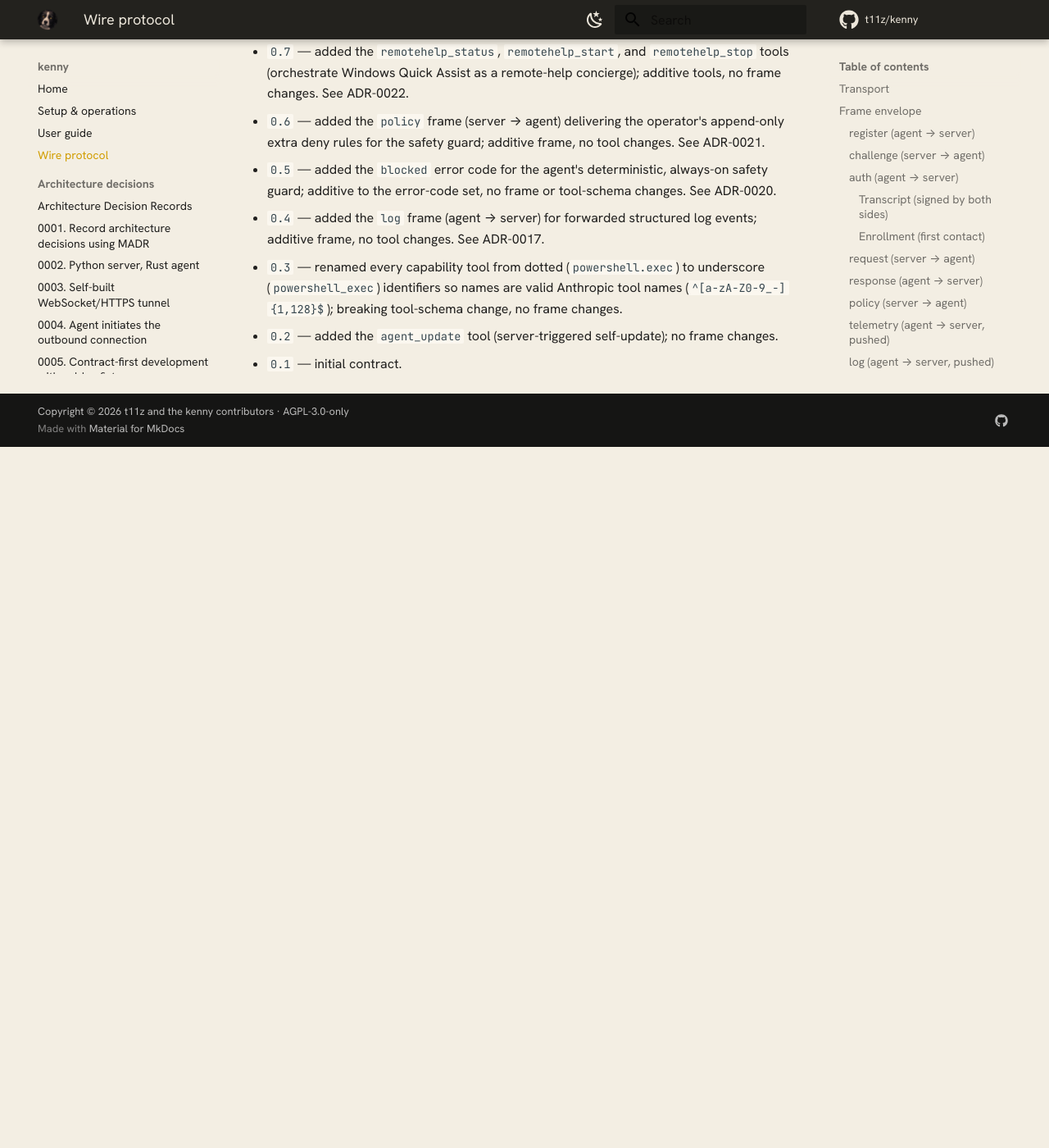
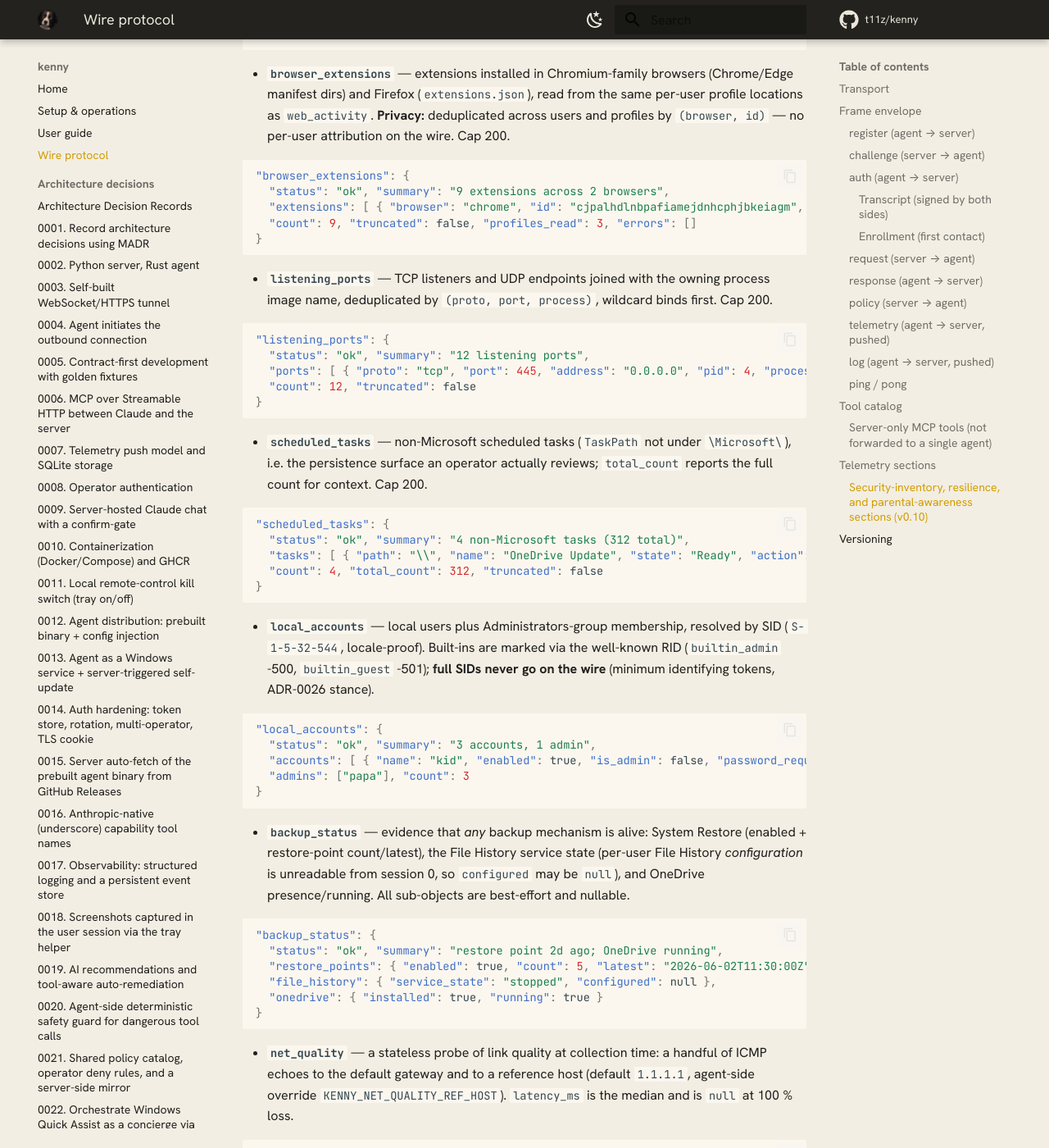
Before and after one commit to nullthrone/kenny, an MkDocs documentation site: the page built from docs/protocol.md, in a window 1280 px wide and 1400 px high, scrolled down 12162 px. Shown: the whole window at 82% size. Built offline with MkDocs 1.6.1 and Material for MkDocs 9.7.7, drawn with Linux system fonts in a browser that asks for light colours; comment, search, counter and statistics services are not loaded; before the commit the page ends 12707 px from its top, so only the background shows below that; some of the changed text lies outside the part shown.

Commit message:
Add contract and server side for 8 new telemetry sections
Contract-first half of the v0.10 section batch (ADR-0031, ADR-0032):
installed_software, browser_extensions, listening_ports, scheduled_tasks,
local_accounts, backup_status, net_quality, screen_time documented in
docs/protocol.md with payload sketches and privacy stances, and added to the
golden telemetry_snapshot.json fixture. Server side: four new health rules
(remote-access listeners warn, enabled built-in admin/guest warn and
passwordless admin crit, no-backup-evidence warn, poor gateway warn and heavy
reference loss crit) with tests, and a screen_time drill-down renderer
(per-day bars, day-bucket granularity only). Agent collectors and the
PROTOCOL_VERSION bump follow in separate commits.

Co-Authored-By: Claude Fable 5 <noreply@anthropic.com>
Claude-Session: https://claude.ai/code/session_01HepAZibA5XNjhV5XgDLDaQ
Signed-off-by: Claude <noreply@anthropic.com>

````diff
--- /dev/null
+++ b/docs/adr/0030-security-and-resilience-telemetry-sections.md
@@ -0,0 +1,89 @@
+# 0030. Security-inventory and resilience telemetry sections
+
+- Status: accepted
+- Date: 2026-07-02
+
+## Context and Problem Statement
+
+kenny's 26 telemetry sections describe a machine's *state* (disk, Defender, updates,
+thermals) but barely its *attack and persistence surface*, and not at all whether its
+data would survive a dead disk. For a family fleet the recurring operator questions
+are: what got installed on this PC, which browser extensions did the kids add, what is
+listening on the network, which scheduled tasks and accounts exist (and who is an
+administrator) — and is any backup mechanism alive? With the diff engine (ADR-0029) in
+place, inventory sections become doubly valuable: the server can notify on "new since
+yesterday" without any agent-side state.
+
+## Considered Options
+
+- **On-demand capability tools only** (`diag_*`-style, operator-triggered). Rejected:
+  no history, no diffing, no health rules — the value here is *continuous* inventory.
+- **One combined "security" section.** Rejected: sections are the unit of status,
+  summary, health rules, drill-down and diff specs; combining them loses all of that
+  granularity for no saving.
+- **Seven focused telemetry sections, batched into one protocol bump.** Chosen.
+
+## Decision Outcome
+
+Seven additive sections (plus `screen_time`, decided separately in ADR-0031) enter the
+contract at **PROTOCOL_VERSION 0.10**: `installed_software`, `browser_extensions`,
+`listening_ports`, `scheduled_tasks`, `local_accounts` (security inventory) and
+`backup_status`, `net_quality` (resilience). Payload shapes live in
+`docs/protocol.md` § Telemetry sections and `docs/fixtures/telemetry_snapshot.json`;
+the bump is one changelog line batching all of v0.10's sections.
+
+Data-source decisions that are part of this ADR (they encode hard-won Windows
+know-how and must not silently regress):
+
+- `installed_software` reads the **registry Uninstall keys** (HKLM 64+32-bit) — never
+  `Win32_Product` (whose enumeration triggers MSI reconfiguration storms) and never
+  `winget list` (too slow for the collector probe budget). Per-user HKCU installs are
+  invisible to the session-0 service: a documented blind spot, accepted.
+- `browser_extensions` reads extension manifests from the same per-user profile
+  locations `web_activity` already walks. **Privacy stance inherited from ADR-0026:**
+  extensions are deduplicated across users and profiles by `(browser, id)`; no
+  per-user attribution goes on the wire.
+- `local_accounts` resolves the Administrators group by **SID** `S-1-5-32-544`
+  (locale-proof, unlike the localized group name) and marks built-ins by well-known
+  RID (-500/-501); full SIDs never go on the wire (minimum identifying tokens).
+- `scheduled_tasks` reports only **non-Microsoft** task paths — the surface an
+  operator actually reviews — with `total_count` for context.
+- `backup_status` reports *evidence*, not configuration it cannot see: restore
+  points, the File History service state (per-user File History config is unreadable
+  from session 0 → `configured: null`), and OneDrive presence/running.
+- `net_quality` is a **stateless point probe** (a few ICMP echoes to the gateway and
+  a reference host at collect time) per the stateless-collector rule (ADR-0007);
+  rolling link-quality trends, if ever wanted, belong server-side.
+
+Every list is deduplicated, sorted and **capped with a `truncated` flag**
+(software 300, extensions/ports/tasks 200), keeping the worst-case snapshot well
+inside the 256 KB frame cap. Pure inventory sections always report `status: "ok"`
+from the agent; judgment is server-side: health rules for `listening_ports`
+(non-loopback remote-access listener ⇒ warn), `local_accounts` (enabled built-in
+Administrator/Guest ⇒ warn; enabled admin without password requirement ⇒ crit),
+`backup_status` (no living mechanism ⇒ warn) and `net_quality` (poor gateway link ⇒
+warn, heavy reference loss ⇒ crit), plus the ADR-0029 diff specs that notify on new
+software/extensions/tasks/ports/devices and admin-group changes.
+
+### Consequences
+
+- Good, because the highest-signal family-fleet questions ("what did the kid
+  install?", "who is admin?", "is anything backing up?") get continuous,
+  diffable, alertable answers with zero operator effort.
+- Good, because one batched 0.10 bump keeps the version history readable and ships
+  both sides (fixture-validated) in lockstep, per the contract-first rule.
+- Bad, because seven more PowerShell probes run per collection cycle; bounded by the
+  existing collector thread pool, per-probe budget and caps.
+- Bad, because HKCU-installed software and per-user File History configuration are
+  invisible from session 0 — accepted, documented blind spots rather than reasons to
+  run probes in user sessions.
+
+## More Information
+
+- Related: ADR-0007 (stateless collectors, section status/summary), ADR-0026 (privacy
+  stance, profile enumeration), ADR-0029 (diff engine consuming these sections),
+  ADR-0031 (`screen_time`, the eighth v0.10 section).
+- Contract: `docs/protocol.md` § Telemetry sections (v0.10 block),
+  `docs/fixtures/telemetry_snapshot.json`.
+- Code: `kenny-agent/src/telemetry/collectors/{installed_software,browser_extensions,listening_ports,scheduled_tasks,local_accounts,backup_status,net_quality}.rs`,
+  `kenny-server/kenny_server/health_rules.py`, `kenny-server/kenny_server/diffs.py`.
--- /dev/null
+++ b/docs/adr/0031-screen-time-aggregated-session-minutes.md
@@ -0,0 +1,72 @@
+# 0031. Screen time as aggregated whole-machine session minutes
+
+- Status: accepted
+- Date: 2026-07-02
+
+## Context and Problem Statement
+
+Parents operating kenny ask a simple question: *how long was this PC actually in use
+this week?* kenny has no answer today. The obvious implementations are also the
+invasive ones — per-user session tracking, foreground-app timing, activity
+screenshots — and ADR-0026 established kenny's data-minimization stance for exactly
+this kind of feature: extract the minimum identifying token, no per-user attribution,
+and let the server do the judging. This ADR decides what a `screen_time` telemetry
+section may and may not contain.
+
+## Considered Options
+
+- **Per-user session minutes.** Rejected: names the child on the wire and in the
+  store; ADR-0026 deliberately avoided per-user attribution even where technically
+  free, and the whole-machine number answers the parental question on
+  effectively-single-user family PCs.
+- **Per-app foreground time.** Rejected: an order of magnitude more invasive
+  (a browsing/gaming profile per person), requires a user-session agent component
+  (session-0 cannot see the foreground window; ADR-0018), and turns kenny from a
+  monitoring tool into a surveillance tool.
+- **Fine-grained session timestamps (start/end pairs).** Rejected: reveals *when*
+  someone was at the PC at minute resolution (e.g. 02:00–04:00), which is more than
+  the question needs; day-bucket totals suffice.
+- **Whole-machine interactive minutes per calendar day, 7-day window.** Chosen.
+
+## Decision Outcome
+
+A `screen_time` telemetry section (part of the v0.10 batch, ADR-0030) reporting, for
+the whole machine, **aggregated interactive minutes per calendar day** over the last
+7 days — nothing else. Hard privacy rules, stated in the contract and enforced by the
+payload shape: **no usernames, no per-user split, no app names or titles, and no
+timestamps finer than the day bucket**; each day is clamped to [0, 1440].
+
+The source is the Windows event log (Winlogon logon/logoff events 7001/7002, refined
+by lock/unlock where readable), paired chronologically and summed per local calendar
+day. The collector is stateless (ADR-0007): the 7-day window is recomputed on every
+push, and the server's existing `daily_latest` history provides longer trends for
+free — no new storage, no agent-side accumulation.
+
+**No health rule judges screen time.** A number of hours is not "warn" or "crit" —
+kenny reports, parents judge. The section always carries `status: "ok"` and surfaces
+in the dashboard drill-down (7-day bars) and the weekly digest (ADR-0028), not in
+alerts.
+
+### Consequences
+
+- Good, because parents get the actual answer ("21 h on the kids-PC this week") with
+  the least collectable data that can produce it.
+- Good, because the deliberate omissions are structural: the payload *cannot* express
+  who was logged in or which apps ran, so scope creep requires a new ADR rather than
+  a quiet field addition.
+- Bad, because whole-machine totals blur shared PCs (parent's evening use counts
+  toward the same number). Accepted: family PCs are effectively per-person in
+  practice, and the alternative is per-user attribution.
+- Bad, because event-log-derived minutes are approximate (sleep without logoff,
+  unreadable Security log entries); good enough for a weekly picture, not for
+  enforcement — and kenny deliberately has no screen-time *enforcement*.
+
+## More Information
+
+- Related: ADR-0026 (data-minimization precedent and "monitoring is the guarantee"
+  principle), ADR-0030 (the v0.10 section batch this ships with), ADR-0018 (session-0
+  isolation that rules out foreground-app timing), ADR-0028 (weekly digest surfacing).
+- Contract: `docs/protocol.md` § Telemetry sections (v0.10 block, `screen_time`),
+  `docs/fixtures/telemetry_snapshot.json`.
+- Code: `kenny-agent/src/telemetry/collectors/screen_time.rs`,
+  `kenny-server/kenny_server/webui/index.html` (drill-down renderer).
--- a/docs/protocol.md
+++ b/docs/protocol.md
@@ -407,7 +407,10 @@ Each section payload **must** include `status` ∈ {`ok`, `warn`, `crit`} and a
 **Security & crypto:** `firewall`, `encryption`, `av_thirdparty`, `defender_quarantine`.
 **Update & stability:** `reboot_pending`, `os_support`, `reliability`, `app_updates`.
 **Operations & daily:** `uptime`, `time_sync`, `printers`, `wifi_quality`, `autostart`.
-**Parental controls:** `web_activity`.
+**Parental controls:** `web_activity`, `screen_time`.
+**Security inventory:** `installed_software`, `browser_extensions`, `listening_ports`,
+`scheduled_tasks`, `local_accounts`.
+**Resilience:** `backup_status`, `net_quality`.
 
 The `web_activity` section reports the **host names** a PC has been reaching in a rolling
 window (default 24 h), observed from the OS DNS client cache and per-user browser history
@@ -470,6 +473,123 @@ reliability heatmaps; that `category` is **server-internal and not part of this
 the agent never sends it (see ADR-0028). Off Windows the section is the `n/a on this platform`
 stub with `events: []`.
 
+### Security-inventory, resilience, and parental-awareness sections (v0.10)
+
+Added at v0.10 (see ADR-0030, ADR-0031). All are additive; off Windows each is the
+standard `n/a on this platform` stub with empty lists. Inventory lists are deduplicated,
+sorted, and capped (with a `truncated` flag) so a section can never blow the frame-size
+cap. The agent reports `status: "ok"` for pure inventory sections — judgment (health
+rules and cross-snapshot diffing) is server-side.
+
+- **`installed_software`** — machine-wide program inventory from the registry Uninstall
+  keys (HKLM 64+32-bit; *not* `Win32_Product`, which triggers MSI reconfiguration, and
+  not `winget list`, which is too slow for the probe budget). System components are
+  filtered out; per-user (HKCU) installs are not visible to the session-0 service and
+  are a documented blind spot. Cap 300.
+
+  ```json
+  "installed_software": {
+    "status": "ok", "summary": "142 programs installed",
+    "apps": [ { "name": "7-Zip 24.08 (x64)", "version": "24.08", "publisher": "Igor Pavlov", "install_date": "2026-03-11" } ],
+    "count": 142, "truncated": false
+  }
+  ```
+
+- **`browser_extensions`** — extensions installed in Chromium-family browsers
+  (Chrome/Edge manifest dirs) and Firefox (`extensions.json`), read from the same
+  per-user profile locations as `web_activity`. **Privacy:** deduplicated across users
+  and profiles by `(browser, id)` — no per-user attribution on the wire. Cap 200.
+
+  ```json
+  "browser_extensions": {
+    "status": "ok", "summary": "9 extensions across 2 browsers",
+    "extensions": [ { "browser": "chrome", "id": "cjpalhdlnbpafiamejdnhcphjbkeiagm", "name": "uBlock Origin", "version": "1.58.0" } ],
+    "count": 9, "truncated": false, "profiles_read": 3, "errors": []
+  }
+  ```
+
+- **`listening_ports`** — TCP listeners and UDP endpoints joined with the owning
+  process image name, deduplicated by `(proto, port, process)`, wildcard binds first.
+  Cap 200.
+
+  ```json
+  "listening_ports": {
+    "status": "ok", "summary": "12 listening ports",
+    "ports": [ { "proto": "tcp", "port": 445, "address": "0.0.0.0", "pid": 4, "process": "System" } ],
+    "count": 12, "truncated": false
+  }
+  ```
+
+- **`scheduled_tasks`** — non-Microsoft scheduled tasks (`TaskPath` not under
+  `\Microsoft\`), i.e. the persistence surface an operator actually reviews;
+  `total_count` reports the full count for context. Cap 200.
+
+  ```json
+  "scheduled_tasks": {
+    "status": "ok", "summary": "4 non-Microsoft tasks (312 total)",
+    "tasks": [ { "path": "\\", "name": "OneDrive Update", "state": "Ready", "action": "%LocalAppData%\\OneDrive\\Update\\OneDriveSetup.exe", "run_as": "kid-pc\\kid", "last_result": 0, "next_run": "2026-06-05T03:00:00Z" } ],
+    "count": 4, "total_count": 312, "truncated": false
+  }
+  ```
+
+- **`local_accounts`** — local users plus Administrators-group membership, resolved by
+  SID (`S-1-5-32-544`, locale-proof). Built-ins are marked via the well-known RID
+  (`builtin_admin` -500, `builtin_guest` -501); **full SIDs never go on the wire**
+  (minimum identifying tokens, ADR-0026 stance).
+
+  ```json
+  "local_accounts": {
+    "status": "ok", "summary": "3 accounts, 1 admin",
+    "accounts": [ { "name": "kid", "enabled": true, "is_admin": false, "password_required": true, "last_logon": "2026-06-04T15:02:00Z", "builtin_admin": false, "builtin_guest": false } ],
+    "admins": ["papa"], "count": 3
+  }
+  ```
+
+- **`backup_status`** — evidence that *any* backup mechanism is alive: System Restore
+  (enabled + restore-point count/latest), the File History service state (per-user File
+  History *configuration* is unreadable from session 0, so `configured` may be `null`),
+  and OneDrive presence/running. All sub-objects are best-effort and nullable.
+
+  ```json
+  "backup_status": {
+    "status": "ok", "summary": "restore point 2d ago; OneDrive running",
+    "restore_points": { "enabled": true, "count": 5, "latest": "2026-06-02T11:30:00Z" },
+    "file_history": { "service_state": "stopped", "configured": null },
+    "onedrive": { "installed": true, "running": true }
+  }
+  ```
+
+- **`net_quality`** — a stateless probe of link quality at collection time: a handful
+  of ICMP echoes to the default gateway and to a reference host (default `1.1.1.1`,
+  agent-side override `KENNY_NET_QUALITY_REF_HOST`). `latency_ms` is the median and is
+  `null` at 100 % loss.
+
+  ```json
+  "net_quality": {
+    "status": "ok", "summary": "gateway 2ms, internet 14ms",
+    "gateway": { "host": "192.168.1.1", "latency_ms": 2.0, "loss_percent": 0 },
+    "reference": { "host": "1.1.1.1", "latency_ms": 14.0, "loss_percent": 0 },
+    "samples": 5, "errors": []
+  }
+  ```
+
+- **`screen_time`** — aggregated interactive minutes per calendar day for the **whole
+  machine** over the last 7 days, derived from logon/logoff (and, where readable,
+  lock/unlock) events. **Privacy (ADR-0031):** no usernames, no per-user split, no app
+  names, no timestamps finer than the day bucket; each day is clamped to [0, 1440].
+  The agent recomputes the window on every push (stateless); the server's daily
+  history provides longer trends. The agent always reports `status: "ok"` — kenny
+  reports, parents judge.
+
+  ```json
+  "screen_time": {
+    "status": "ok", "summary": "3.4h today, 24h over 7 days",
+    "window_days": 7,
+    "days": [ { "date": "2026-06-04", "active_minutes": 204 } ],
+    "source": "eventlog", "errors": []
+  }
+  ```
+
 Health thresholds (e.g. disk used > 80% ⇒ `warn` and ≥ 95% ⇒ `crit`; Defender
 real-time protection off ⇒ `crit`; Defender scan older than 14 days ⇒ `warn`) are
 evaluated **server-side** in `kenny-server/kenny_server/health_rules.py`. The agent
````
Also changed, not shown: docs/fixtures/telemetry_snapshot.json (+79 -0 lines), 3 other files.
